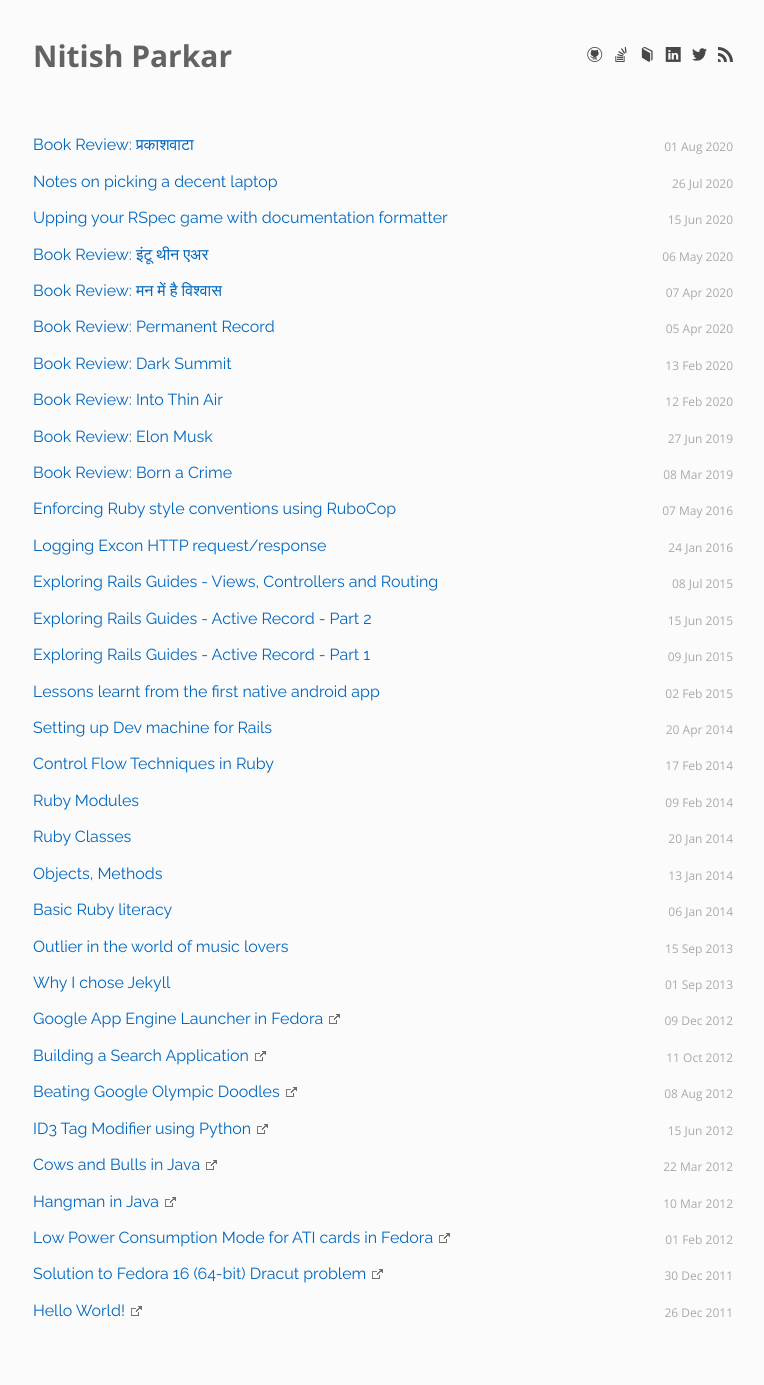
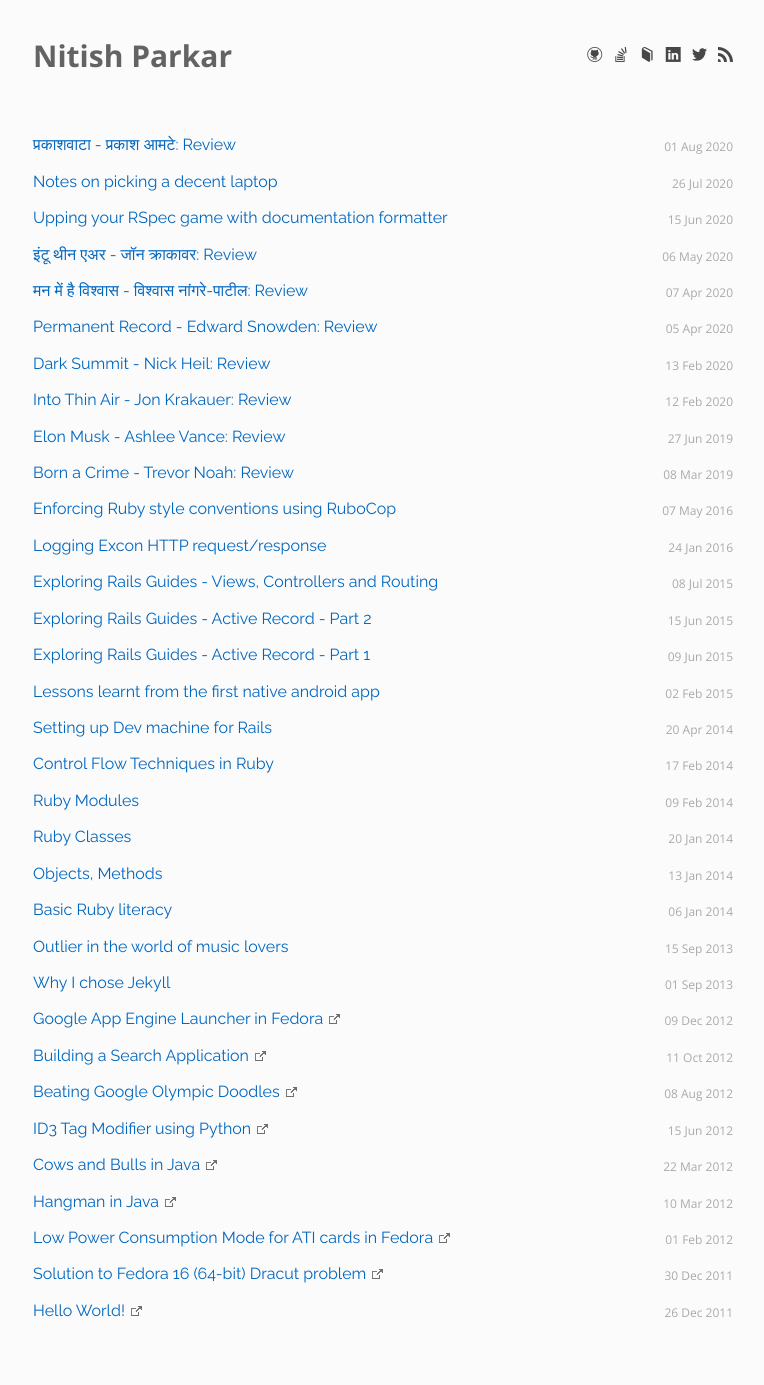
Before and after one commit to nitishsp/nitishsp.github.io, a Jekyll site: the page built from index.html, in a window 1280 px wide. Shown: the whole page, without its empty margins (257-1021 px from the left). Built offline with Jekyll 4.4.1, drawn with Linux system fonts in a browser that asks for light colours; some web fonts are replaced.

Commit message:
Make minor cosmetic changes
- Append comma-seperated author names to book name on the index page
- Move the text 'Review' at the end on the same page

```diff
--- a/_posts/2020-04-07-man-mein-hai-vishwas.md
+++ b/_posts/2020-04-07-man-mein-hai-vishwas.md
@@ -1,7 +1,7 @@
 ---
 title: "मन में है विश्वास"
 book: "Man Mein Hai Vishwas"
-authors: ["Vishwas Nangare Patil"]
+authors: ["विश्वास नांगरे-पाटील"]
 category: book_reviews
 goodreads_link: https://www.goodreads.com/book/show/30522718
 goodreads_cover: https://i.gr-assets.com/images/S/compressed.photo.goodreads.com/books/1465674533l/30522718.jpg
--- a/_posts/2020-05-06-into-thin-air.md
+++ b/_posts/2020-05-06-into-thin-air.md
@@ -1,7 +1,7 @@
 ---
 title: "इंटू थीन एअर"
 book: "Into Thin Air: A Personal Account of the Mount Everest Disaster"
-authors: ["Jon Krakauer"]
+authors: ["जॉन क्राकावर"]
 category: book_reviews
 goodreads_link: https://www.goodreads.com/book/show/1898
 goodreads_cover: https://i.gr-assets.com/images/S/compressed.photo.goodreads.com/books/1463384482l/1898.jpg
--- a/_posts/2020-08-01-prakashvata.md
+++ b/_posts/2020-08-01-prakashvata.md
@@ -1,7 +1,7 @@
 ---
 title: "प्रकाशवाटा"
 book: "Prakashvata"
-authors: ["Prakash Amte"]
+authors: ["प्रकाश आमटे"]
 category: book_reviews
 goodreads_link: https://www.goodreads.com/book/show/8609510
 goodreads_cover: https://i.gr-assets.com/images/S/compressed.photo.goodreads.com/books/1279689324l/8609510.jpg
--- a/index.html
+++ b/index.html
@@ -12,7 +12,7 @@
           <a href="{{post.external_url}}" onclick="_gaq.push(['_trackpageview', '{{ post.url }}']);">{{ post.title }}<i class="external-icon"></i></a>
         {% else %}
           {% if post.category == 'book_reviews' %}
-            <a href="{{ post.url }}">Book Review: {{ post.title }}</a>
+            <a href="{{ post.url }}">{{ post.title }} - {{ post.authors | join: ", " }}: Review</a>
           {% else %}
             <a href="{{ post.url }}">{{ post.title }}</a>
           {% endif %}
```
Also changed, not shown: _posts/2020-02-12-into-thin-air.md (+1 -1 lines).
